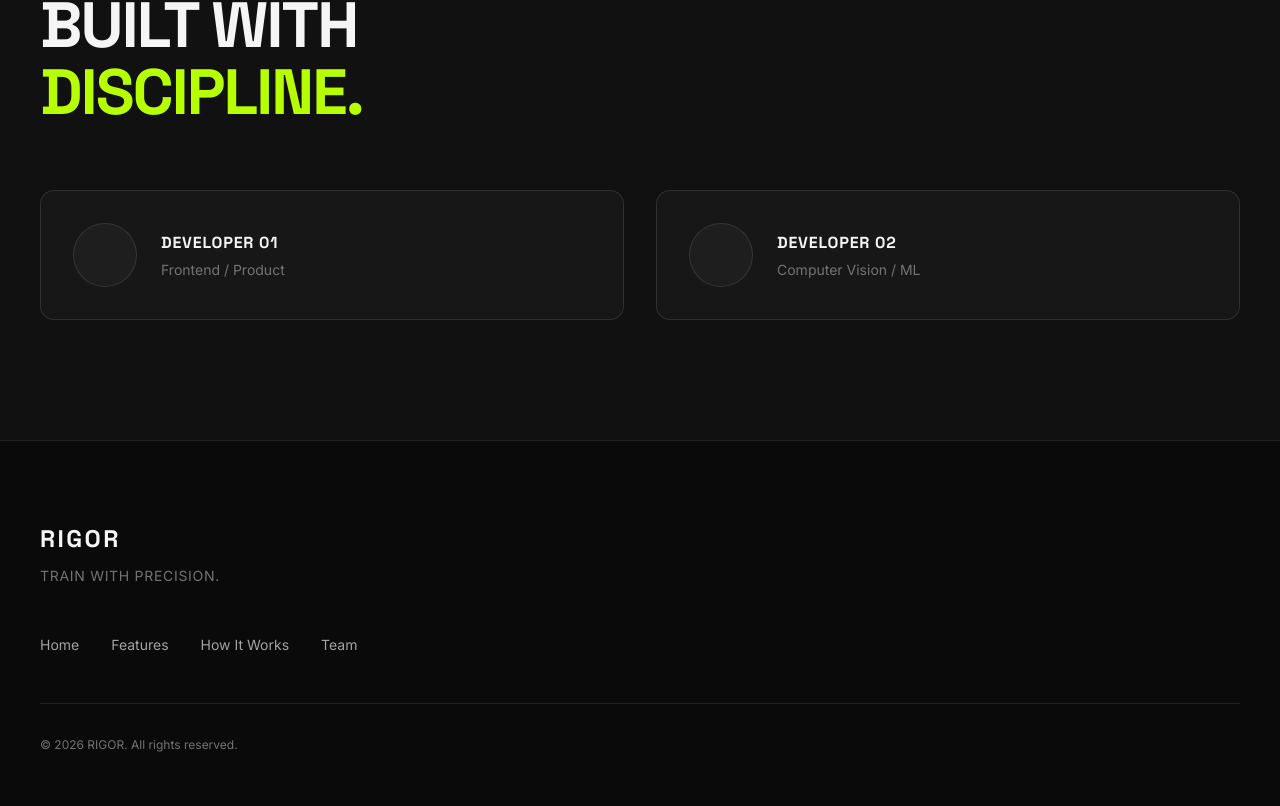
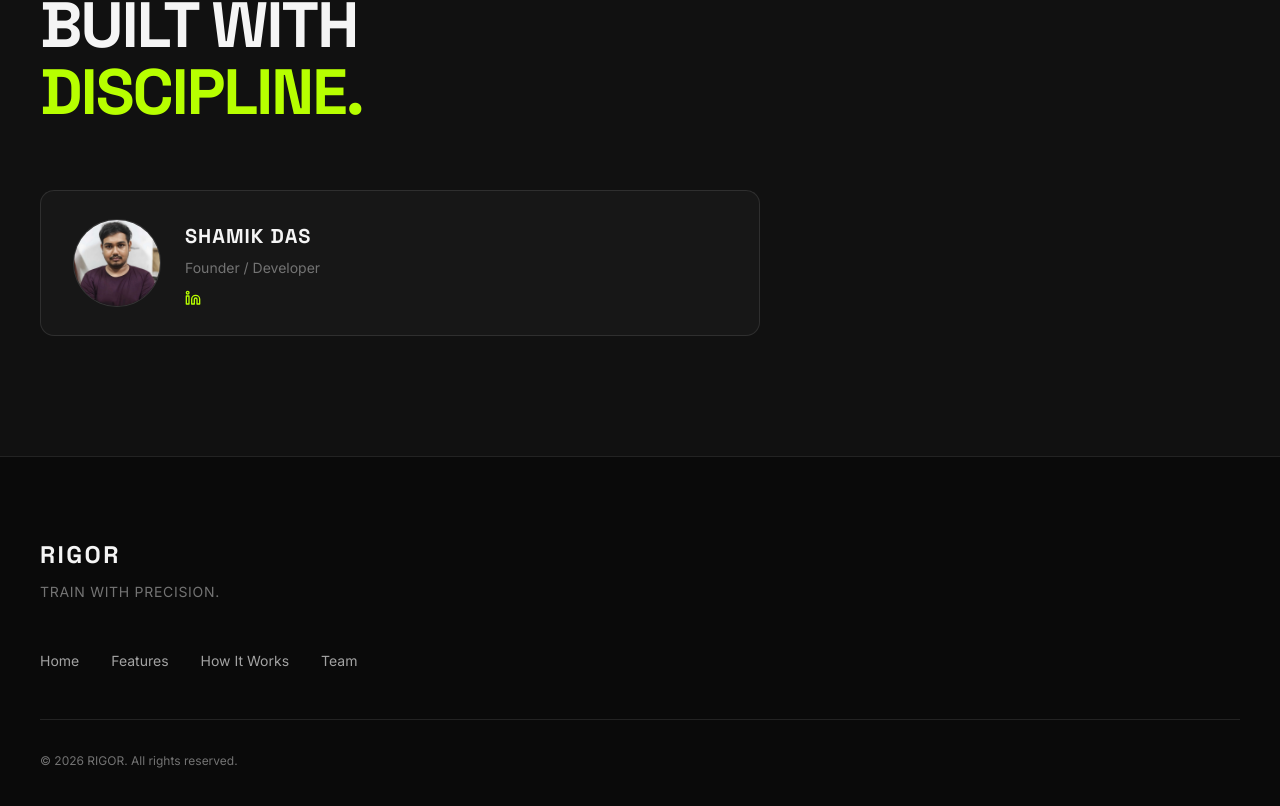
Before and after one commit to ShamikDas-Dev/Rigor, a React (Vite) app: page / in a window 1280 px wide. Shown: the part 3111-3917 px from the top of the page. Built offline with nearby package versions, Linux system fonts and the light colour scheme.

Commit message:
Refactor code structure for improved readability and maintainability

```diff
--- a/src/pages/Home.css
+++ b/src/pages/Home.css
@@ -277,30 +277,32 @@
 
 /* TEAM */
 .team-grid {
-  display: grid;
-  grid-template-columns: repeat(auto-fit, minmax(280px, 1fr));
-  gap: 32px;
+  display: flex;
+  justify-content: flex-start;
 }
 
 .team-member {
   display: flex;
   align-items: center;
   gap: 24px;
-  padding: 32px;
+  width: min(100%, 720px);
+  padding: 28px 32px;
   background-color: var(--surface);
   border: 1px solid var(--border);
   border-radius: var(--radius-lg);
-  transition: border-color 0.3s ease;
+  transition: border-color 0.3s ease, transform 0.3s ease;
 }
 
 .team-member:hover {
-  border-color: rgba(255,255,255,0.2);
+  border-color: rgba(255, 255, 255, 0.2);
+  transform: translateY(-2px);
 }
 
 .member-avatar {
-  width: 64px;
-  height: 64px;
+  width: 88px;
+  height: 88px;
   border-radius: 50%;
+  object-fit: cover;
   background-color: var(--surface-elevated);
   border: 1px solid var(--border);
   flex-shrink: 0;
@@ -309,12 +311,12 @@
 .member-info {
   display: flex;
   flex-direction: column;
-  gap: 4px;
+  gap: 6px;
 }
 
 .member-id {
   font-family: var(--font-heading);
-  font-size: 1rem;
+  font-size: 1.25rem;
   font-weight: 700;
   letter-spacing: 0.05em;
   color: var(--text-primary);
@@ -323,6 +325,24 @@
 .member-role {
   font-size: 0.875rem;
   color: var(--text-muted);
+}
+
+.member-linkedin {
+  display: inline-flex;
+  align-items: center;
+  gap: 8px;
+  width: fit-content;
+  margin-top: 6px;
+  color: var(--accent);
+  font-size: 0.8rem;
+  font-weight: 700;
+  letter-spacing: 0.08em;
+  text-decoration: none;
+  transition: opacity 0.2s ease;
+}
+
+.member-linkedin:hover {
+  opacity: 0.8;
 }
 
 /* RESPONSIVE HOME */
@@ -368,4 +388,17 @@
   .section {
     padding: 80px 0;
   }
+  .team-member {
+  padding: 22px;
+  gap: 16px;
 }
+
+.member-avatar {
+  width: 72px;
+  height: 72px;
+}
+
+.member-id {
+  font-size: 1.05rem;
+}
+}
--- a/src/pages/Home.jsx
+++ b/src/pages/Home.jsx
@@ -1,5 +1,5 @@
 import React from 'react';
-import { ArrowRight, ChevronDown } from 'lucide-react';
+import { ArrowRight, Linkedin } from 'lucide-react';
 import { useNavigate } from 'react-router-dom';
 import Navbar from '../components/Navbar';
 import Button from '../components/Button';
@@ -161,17 +161,32 @@ export default function Home() {
             highlight="DISCIPLINE."
           />
 <div className="team-grid">
-            {['01', '02'].map(id => (
-              <div key={id} className="team-member">
-                <div className="member-avatar" />
+  <div className="team-member">
+    <img
+      className="member-avatar"
+      src="/shamik-das.jpg"
+      alt="Shamik Das"
+    />
+
     <div className="member-info">
-                  <span className="member-id">DEVELOPER {id}</span>
+      <span className="member-id">SHAMIK DAS</span>
+
       <span className="member-role">
-                    {id === '01' ? 'Frontend / Product' : 'Computer Vision / ML'}
+        Founder / Developer
       </span>
+
+      <a
+        className="member-linkedin"
+        href="https://www.linkedin.com/in/shamik-das-tech/"
+        target="_blank"
+        rel="noreferrer"
+        aria-label="Shamik Das on LinkedIn"
+      >
+        <Linkedin size={16} />
+        <span></span>
+      </a>
     </div>
   </div>
-            ))}
 </div>
         </div>
       </section>
```
Also changed, not shown: shamik-das.jpg (added). Lines whose indentation alone changed are shown as unchanged.
